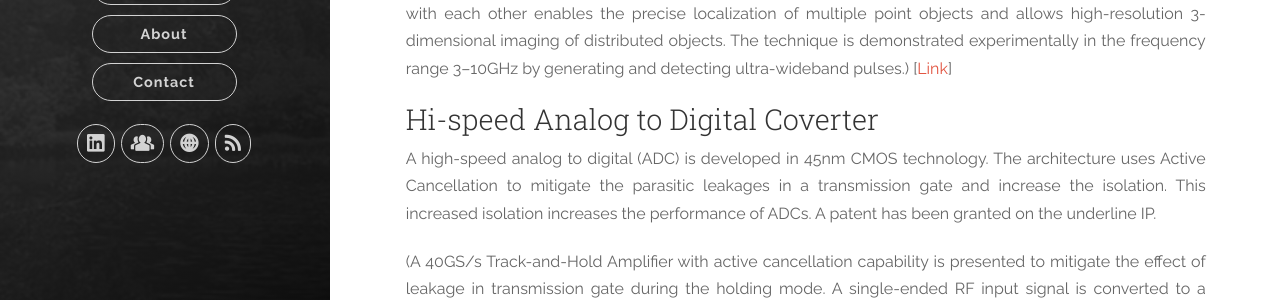
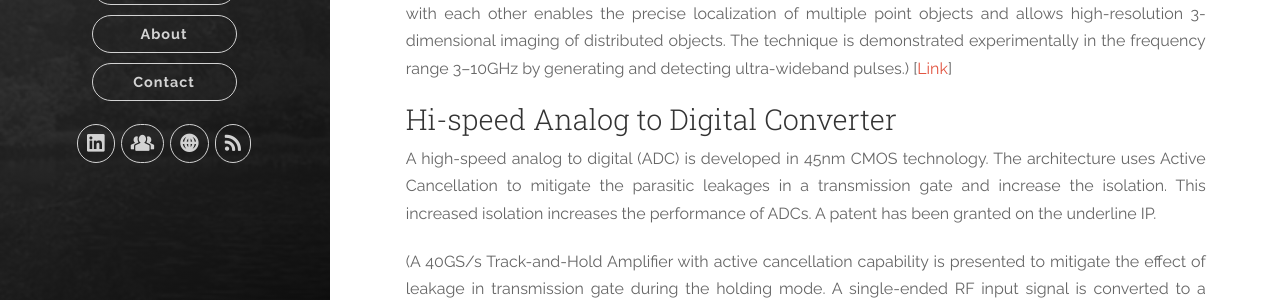
Before and after one commit to ahimanshu13/ahimanshu13.github.io, a Jekyll site: the page built from research/index.md, in a window 1280 px wide and 1296 px high. Shown: the part 805-1105 px from the top of the window. Built offline with Jekyll 4.4.1, drawn with Linux system fonts in a browser that asks for light colours; nearby versions of some CDN libraries.

Commit message:
Update Research

```diff
--- a/research/index.md
+++ b/research/index.md
@@ -27,7 +27,7 @@ Ultra-wideband Pulse-based Directional Modulation is used for used for secure co
 (A new techniques for ultra- wideband joint spatial coding is introduced in order to establish a secure line- of-sight (LOS) wireless communication link, performing precision localization of point objects, and generating high-resolution images from complex scenes. In the proposed technique, symbol generation and coding are jointly performed by multiple widely spaced transmitters. This method enables the transmission of directionally-modulated signals that can only be decoded at the desired angle, resulting in a secure communication link. It is also shown that joint spatial coding by multiple transmitters that are synchronized with each other enables the precise localization of multiple point objects and allows high-resolution 3-dimensional imaging of distributed objects. The technique is demonstrated experimentally in the frequency range 3–10GHz by generating and detecting ultra-wideband pulses.)
 [[Link](http://ieeexplore.ieee.org/xpl/articleDetails.jsp?arnumber=7411369&newsearch=true&queryText=H.%20Aggrawal){:target="_blank"}]<br>
 
-### Hi-speed Analog to Digital Coverter
+### Hi-speed Analog to Digital Converter
 
 A high-speed analog to digital (ADC) is developed in 45nm CMOS technology. The architecture uses Active Cancellation to mitigate the parasitic leakages in a transmission gate and increase the isolation. This increased isolation increases the performance of ADCs. A patent has been granted on the underline IP.
 
```
